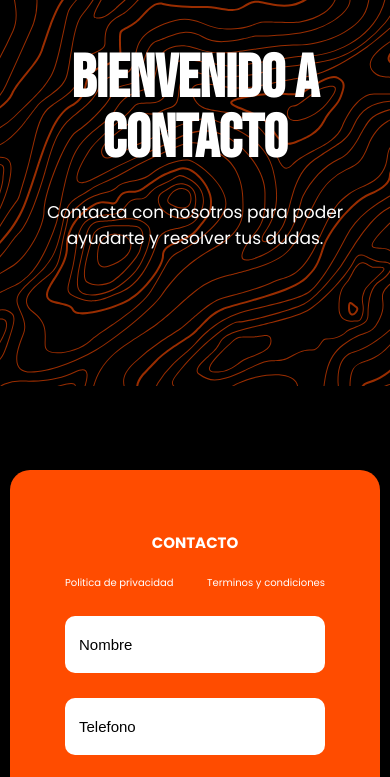
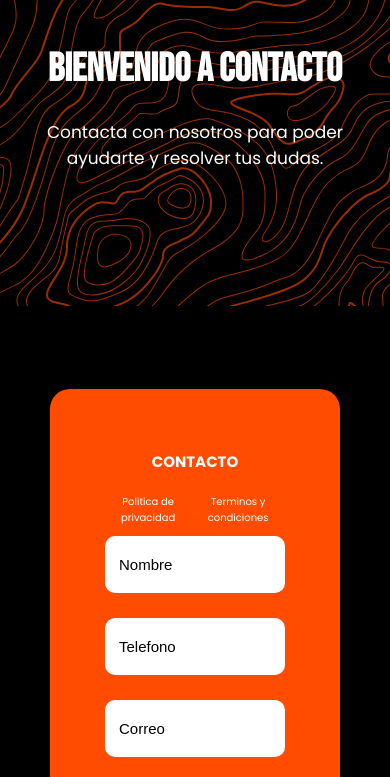
Before and after one commit to xzignacio/PreEntrega2-Escarcha, a website: page paginas/contacto.html in a window 390 px wide. Shown: the part 51-828 px from the top of the page. Drawn offline with nearby package versions, Linux system fonts and the light colour scheme.

Commit message:
cambios en responsive

```diff
--- a/scss/_responsive.scss
+++ b/scss/_responsive.scss
@@ -182,7 +182,7 @@
         padding: 0;
 
         h1 {
-            font-size: 60px;
+            font-size: 40px;
         }
     }
 
@@ -195,7 +195,7 @@
     }
 
     .form-cuenta {
-        width: 100%;
+        width: 80%;
         text-align: center;
     }
 
@@ -204,6 +204,7 @@
         color: white;
         margin-bottom: 10px;
         text-align: center;
+        flex-direction: column;
     }
 
     .footer {
@@ -211,7 +212,7 @@
     }
 
     .main-contacto {
-        padding: 10px;
+        padding: 50px;
         width: 100%;
     }
 
@@ -221,12 +222,14 @@
 
     .form-txt a {
         font-size: 10px;
-        margin-bottom: 25px;
+        margin-bottom: 10px;
         text-align: center;
+        flex-direction: column;
     }
 
     .h2-contacto {
         text-align: center;
         font-size: 15px;
+        flex-direction: column;
     }
 }
```
Also changed, not shown: css/estilo.css.
